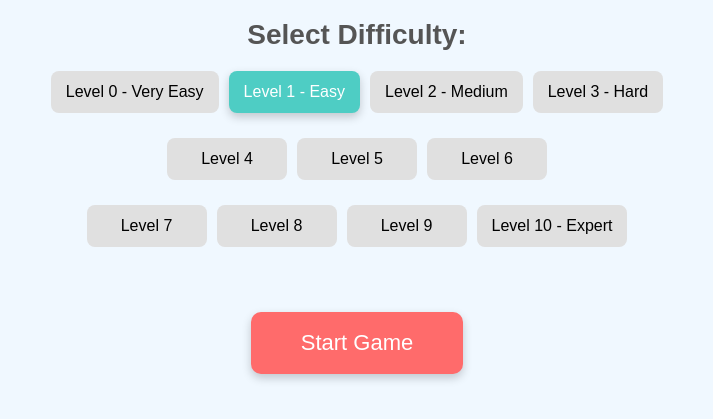
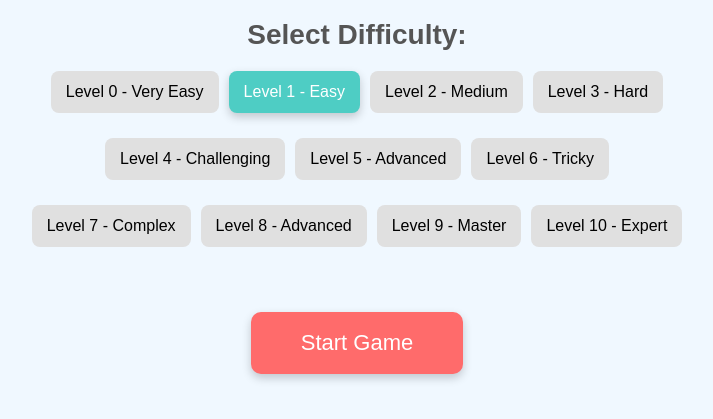
Before and after one commit to hadefuwa/mouse-clicking-game, a plain HTML site: page index.html in a window 1280 px wide. Shown: the part 251-670 px from the top of the page, without its empty margins (283-996 px from the left). Drawn offline with Linux system fonts and the light colour scheme.

Commit message:
Add files via upload

```diff
--- a/index.html
+++ b/index.html
@@ -18,14 +18,14 @@
                 <button id="level3" class="difficulty-btn">Level 3 - Hard</button>
             </div>
             <div class="difficulty-row">
-                <button id="level4" class="difficulty-btn">Level 4</button>
-                <button id="level5" class="difficulty-btn">Level 5</button>
-                <button id="level6" class="difficulty-btn">Level 6</button>
+                <button id="level4" class="difficulty-btn">Level 4 - Challenging</button>
+                <button id="level5" class="difficulty-btn">Level 5 - Advanced</button>
+                <button id="level6" class="difficulty-btn">Level 6 - Tricky</button>
             </div>
             <div class="difficulty-row">
-                <button id="level7" class="difficulty-btn">Level 7</button>
-                <button id="level8" class="difficulty-btn">Level 8</button>
-                <button id="level9" class="difficulty-btn">Level 9</button>
+                <button id="level7" class="difficulty-btn">Level 7 - Complex</button>
+                <button id="level8" class="difficulty-btn">Level 8 - Advanced</button>
+                <button id="level9" class="difficulty-btn">Level 9 - Master</button>
                 <button id="level10" class="difficulty-btn">Level 10 - Expert</button>
             </div>
         </div>
```
Also changed, not shown: script.js (+7 -7 lines), 1 other file.
